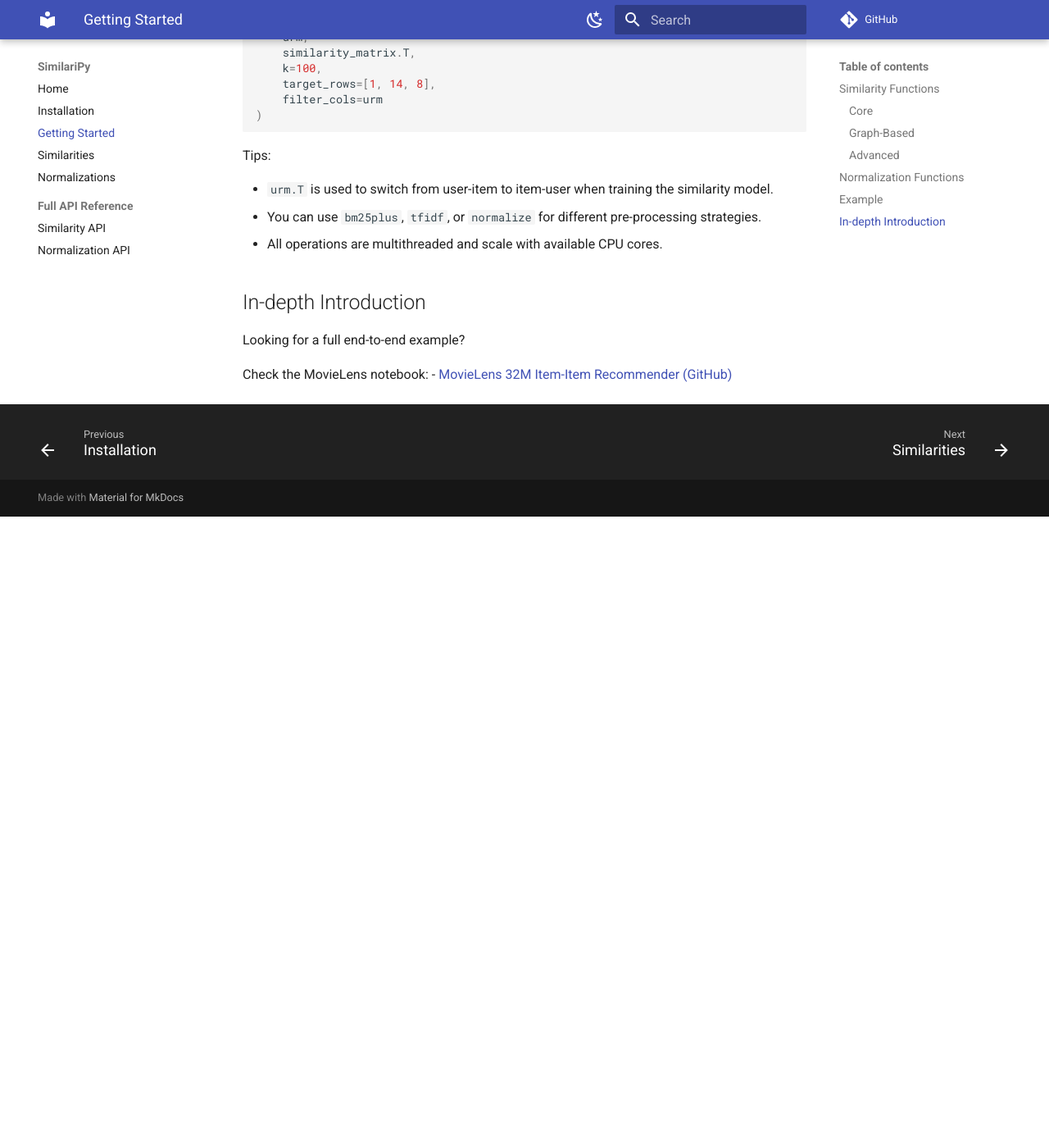
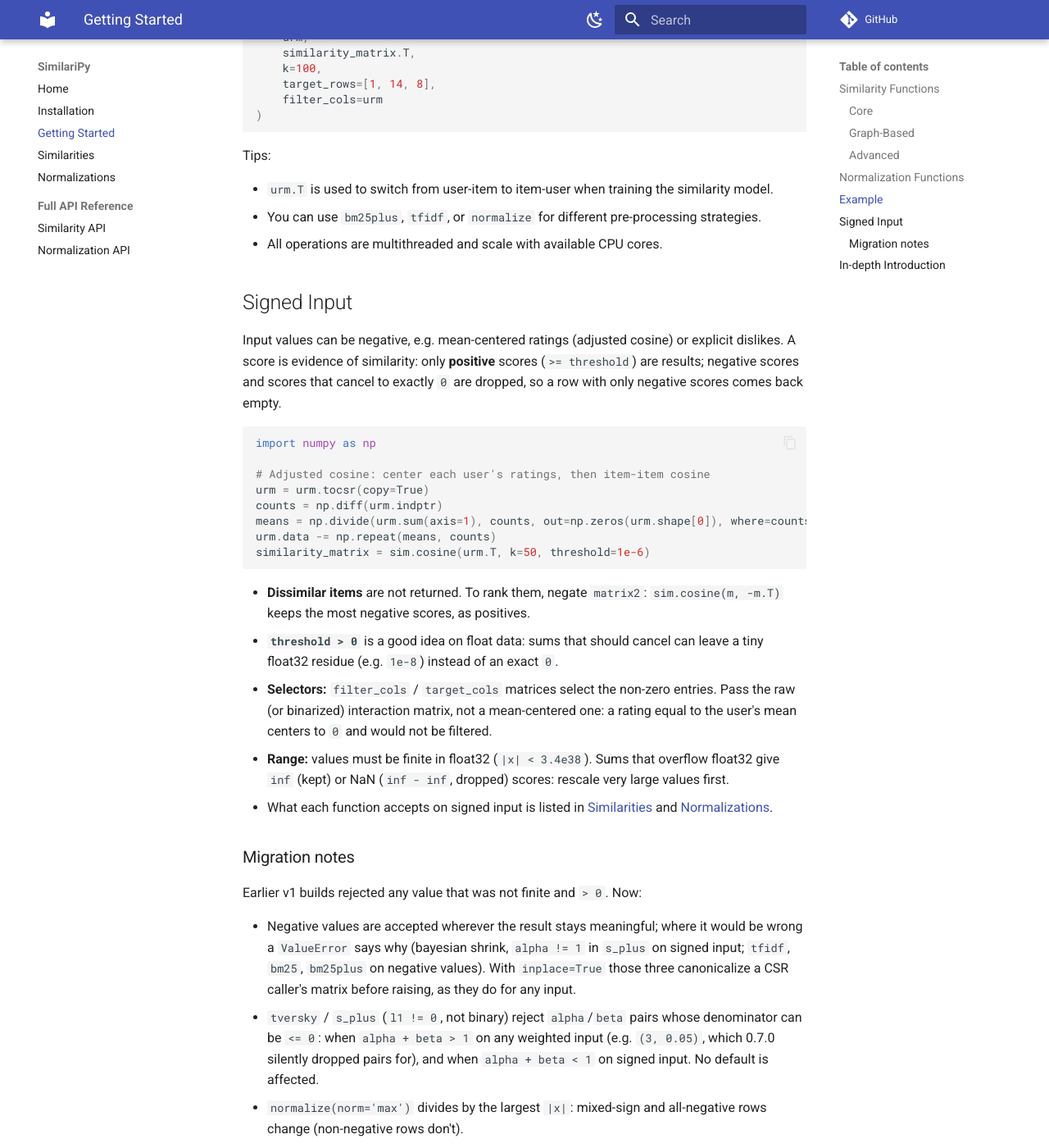
Before and after one commit to bogliosimone/similaripy, an MkDocs documentation site: the page built from docs/guide.md, in a window 1280 px wide and 1400 px high, scrolled down 1732 px. Shown: the whole window at 82% size. Built offline with MkDocs 1.6.1 and Material for MkDocs 9.7.7, drawn with Linux system fonts in a browser that asks for light colours; comment, search, counter and statistics services are not loaded; before the commit the page ends 2362 px from its top, so only the background shows below that; some of the changed text lies outside the part shown.

Commit message:
Docs: signed input, per function, with migration notes (Step 3g)
Getting Started gains a "Signed Input" section: only positive scores
are results, an adjusted-cosine example (mean-centered ratings),
negating matrix2 to rank dissimilar items, threshold > 0 against
float32 residues of cancelled sums, selectors on the raw matrix (a
rating equal to the user's mean centers to 0 and would not be
filtered), the float32 range. Migration notes list every behaviour
change of the D45 commits: what now raises, the tversky alpha/beta
rule, normalize(max) by the largest |x|, popularity and P3/RP3 on
|x|, selectors with cancelling duplicates, binary unchanged.

Similarities and Normalizations each get a per-function table of what
signed input means and what is rejected; s_plus's pop 'sum' is the sum
of |x|. mkdocs build --strict passes; the example runs.

````diff
--- a/docs/guide.md
+++ b/docs/guide.md
@@ -72,6 +72,61 @@ Tips:
 - You can use `bm25plus`, `tfidf`, or `normalize` for different pre-processing strategies.
 - All operations are multithreaded and scale with available CPU cores.
 
+## Signed Input
+
+Input values can be negative, e.g. mean-centered ratings (adjusted cosine) or
+explicit dislikes. A score is evidence of similarity: only **positive** scores
+(`>= threshold`) are results; negative scores and scores that cancel to exactly
+`0` are dropped, so a row with only negative scores comes back empty.
+
+```python
+import numpy as np
+
+# Adjusted cosine: center each user's ratings, then item-item cosine
+urm = urm.tocsr(copy=True)
+counts = np.diff(urm.indptr)
+means = np.divide(urm.sum(axis=1), counts, out=np.zeros(urm.shape[0]), where=counts > 0)
+urm.data -= np.repeat(means, counts)
+similarity_matrix = sim.cosine(urm.T, k=50, threshold=1e-6)
+```
+
+- **Dissimilar items** are not returned. To rank them, negate `matrix2`:
+  `sim.cosine(m, -m.T)` keeps the most negative scores, as positives.
+- **`threshold > 0`** is a good idea on float data: sums that should cancel can
+  leave a tiny float32 residue (e.g. `1e-8`) instead of an exact `0`.
+- **Selectors:** `filter_cols` / `target_cols` matrices select the non-zero
+  entries. Pass the raw (or binarized) interaction matrix, not a mean-centered
+  one: a rating equal to the user's mean centers to `0` and would not be
+  filtered.
+- **Range:** values must be finite in float32 (`|x| < 3.4e38`). Sums that
+  overflow float32 give `inf` (kept) or NaN (`inf - inf`, dropped) scores:
+  rescale very large values first.
+- What each function accepts on signed input is listed in
+  [Similarities](similarity.md#signed-input) and
+  [Normalizations](normalization.md#signed-input).
+
+### Migration notes
+
+Earlier v1 builds rejected any value that was not finite and `> 0`. Now:
+
+- Negative values are accepted wherever the result stays meaningful;
+  where it would be wrong a `ValueError` says why (bayesian shrink, `alpha != 1`
+  in `s_plus` on signed input; `tfidf`, `bm25`, `bm25plus` on negative values).
+  With `inplace=True` those three canonicalize a CSR caller's matrix before
+  raising, as they do for any input.
+- `tversky` / `s_plus` (`l1 != 0`, not binary) reject `alpha`/`beta` pairs whose
+  denominator can be `<= 0`: when `alpha + beta > 1` on any weighted input (e.g.
+  `(3, 0.05)`, which 0.7.0 silently dropped pairs for), and when
+  `alpha + beta < 1` on signed input. No default is affected.
+- `normalize(norm='max')` divides by the largest `|x|`: mixed-sign and
+  all-negative rows change (non-negative rows don't).
+- Popularity `'sum'` in `s_plus` and the `rp3beta` popularity are sums of `|x|`
+  over the summed entries; P3α / RP3β raise signed weights to `alpha` keeping
+  their sign.
+- A `filter_cols` / `target_cols` matrix with duplicate entries that cancel
+  (e.g. `+1` and `-1`) no longer selects that column, in any format.
+- `binary=True` still treats every non-zero (negative too) as `1`.
+
 ## In-depth Introduction
 
 Looking for a full end-to-end example?
````
Also changed, not shown: docs/normalization.md (+8 -0 lines), docs/similarity.md (+16 -1 lines).
